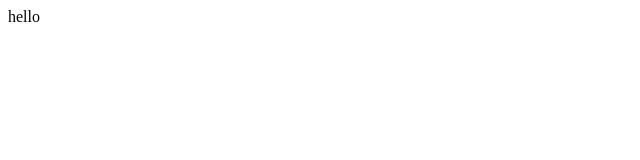
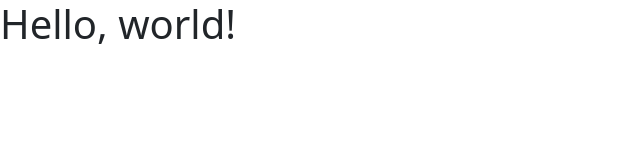
Before and after one commit to saihanhtet/alpha-search-chrome, a plain HTML site: page index.html in a window 1280 px wide. Shown: the whole page, without its empty margins (0-640 px from the left). Drawn offline with nearby package versions, Linux system fonts and the light colour scheme.

Commit message:
upload boostrap url file

```diff
--- a/index.html
+++ b/index.html
@@ -4,8 +4,10 @@
     <meta charset="UTF-8">
     <meta name="viewport" content="width=device-width, initial-scale=1.0">
     <title>ALPHA GOOGLE SEARCH</title>
-</head>
-<body>
-    hello
-</body>
+    <link href="https://cdn.jsdelivr.net/npm/bootstrap@5.3.2/dist/css/bootstrap.min.css" rel="stylesheet" integrity="sha384-T3c6CoIi6uLrA9TneNEoa7RxnatzjcDSCmG1MXxSR1GAsXEV/Dwwykc2MPK8M2HN" crossorigin="anonymous">
+  </head>
+  <body>
+    <h1>Hello, world!</h1>
+    <script src="https://cdn.jsdelivr.net/npm/bootstrap@5.3.2/dist/js/bootstrap.bundle.min.js" integrity="sha384-C6RzsynM9kWDrMNeT87bh95OGNyZPhcTNXj1NW7RuBCsyN/o0jlpcV8Qyq46cDfL" crossorigin="anonymous"></script>
+  </body>
 </html>
```
